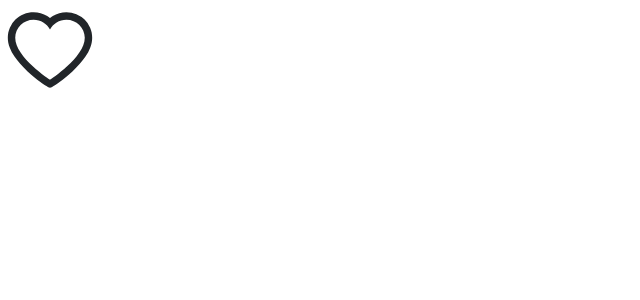
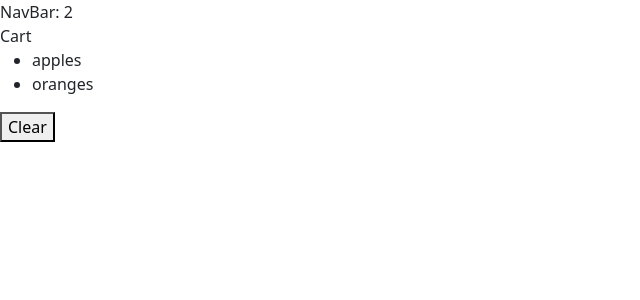
Before and after one commit to bobobubs/react_tutorial, a React (Vite) app: page / in a window 1280 px wide. Shown: the top 300 px of the page, without its empty margins (0-640 px from the left). Built offline with nearby package versions, Linux system fonts and the light colour scheme.

Commit message:
Sharing State Between Components

```diff
--- a/src/App.tsx
+++ b/src/App.tsx
@@ -1,17 +1,20 @@
 /** @format */
 
 import { useState } from "react";
-import Button from "./components/Button/Button";
-import Alert from "./components/Alert";
-import ListGroup from "./components/ListGroup";
-import Like from "./components/Like";
+import NavBar from "./components/NavBar";
+import Cart from "./components/Cart";
 
 function App() {
   const [alertVisible, setAlertVisibility] = useState(false);
+  const [cartItems, setCartItems] = useState(["apples", "oranges"]);
+
   return (
-    <div>
-      <Like onClick={() => console.log("Clicked!")} />
-    </div>
+    <>
+      <div>
+        <NavBar cartNumItems={cartItems.length} />
+        <Cart cartItems={cartItems} onClear={() => setCartItems([])} />
+      </div>
+    </>
   );
 }
 
--- /dev/null
+++ b/src/components/Cart.tsx
@@ -0,0 +1,24 @@
+/** @format */
+
+import React from "react";
+
+interface Props {
+  cartItems: string[];
+  onClear: () => void;
+}
+
+const Cart = ({ cartItems, onClear }: Props) => {
+  return (
+    <>
+      <div>Cart</div>
+      <ul>
+        {cartItems.map((item) => (
+          <li key={item}>{item}</li>
+        ))}
+      </ul>
+      <button onClick={onClear}>Clear</button>
+    </>
+  );
+};
+
+export default Cart;
--- /dev/null
+++ b/src/components/NavBar.tsx
@@ -0,0 +1,13 @@
+/** @format */
+
+import React from "react";
+
+interface Props {
+  cartNumItems: number;
+}
+
+const NavBar = ({ cartNumItems }: Props) => {
+  return <div>NavBar: {cartNumItems}</div>;
+};
+
+export default NavBar;
```
